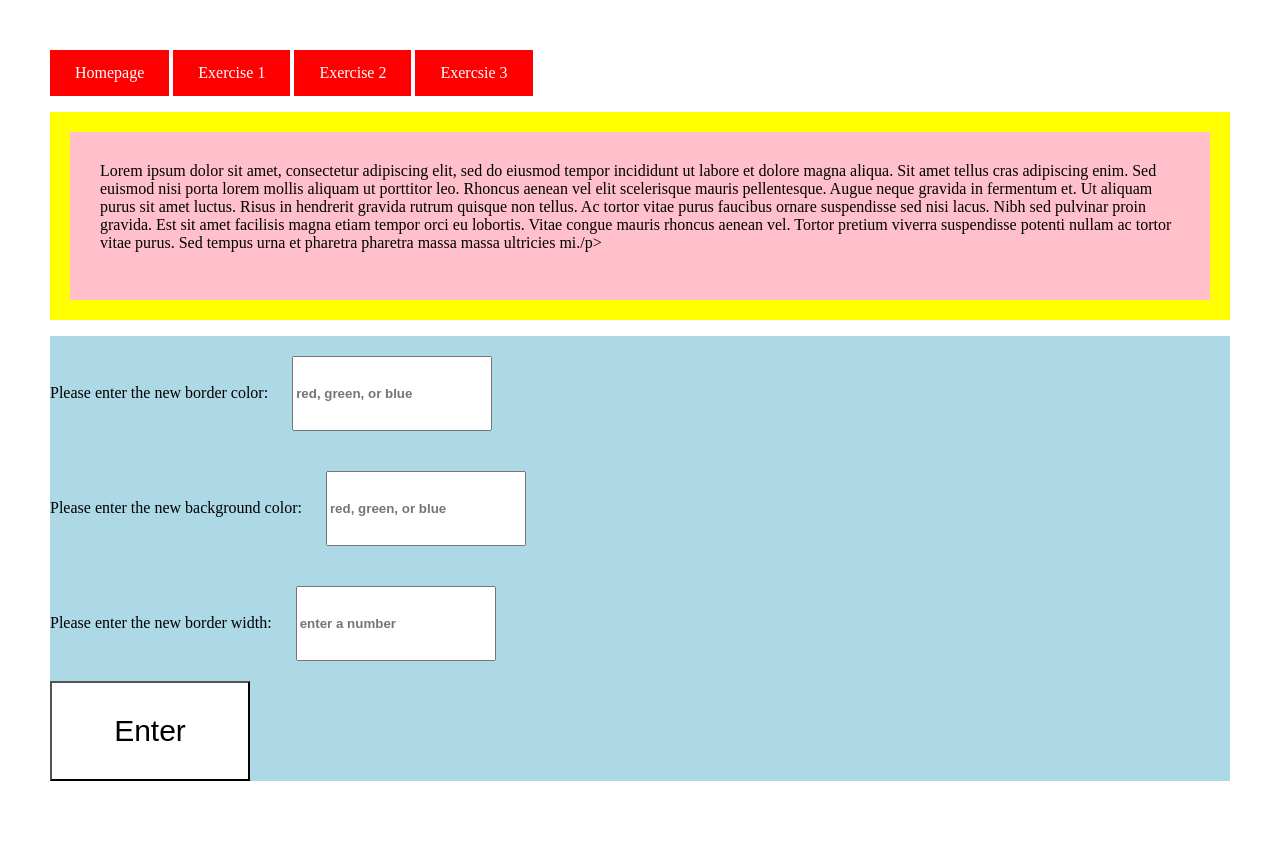
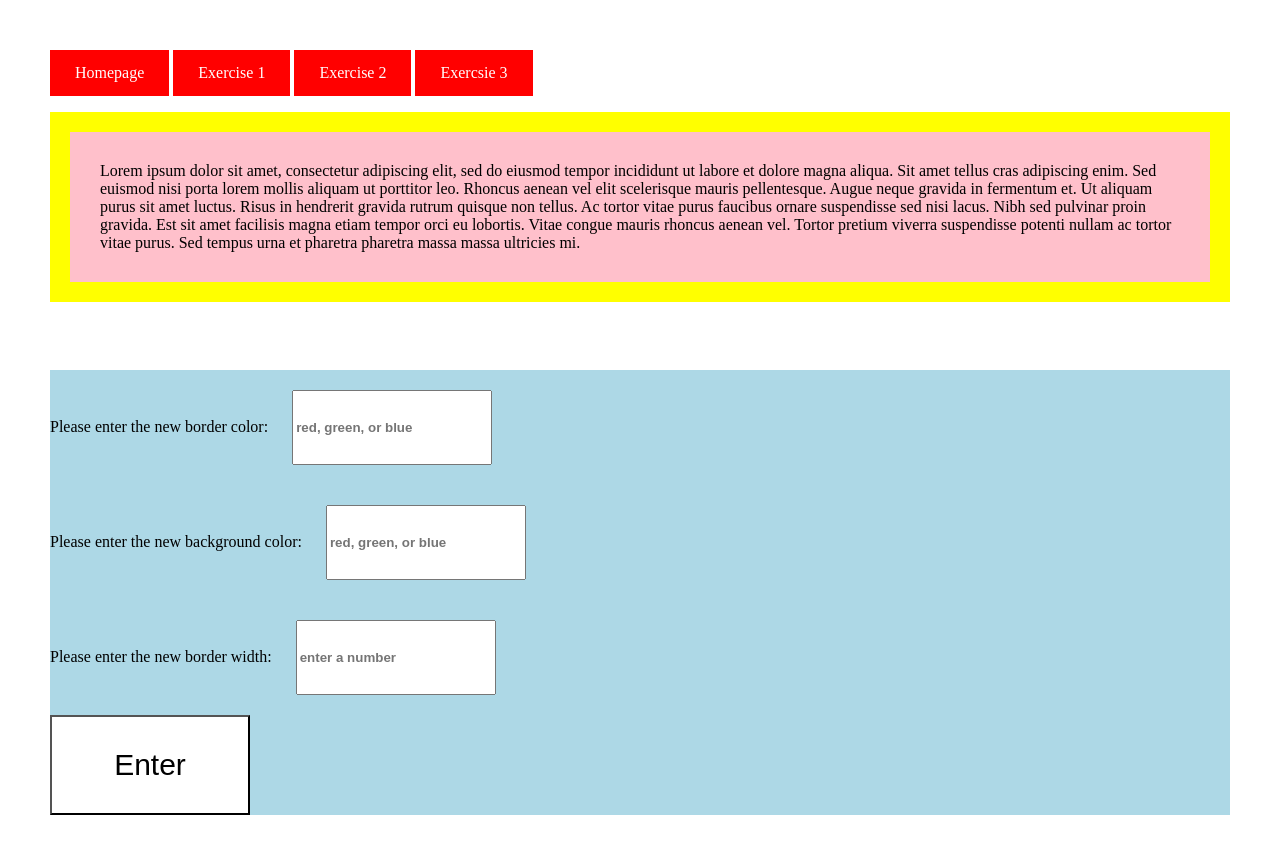
Before and after one commit to k19c90/EECS448_Lab3, a plain HTML site: page Exercise_4/exercise4.html in a window 1280 px wide. Before the commit the page ends 831 px from the top, so only its background shows below. Drawn offline with Linux system fonts and the light colour scheme.

Commit message:
fixed typo

```diff
--- a/Exercise_4/exercise4.html
+++ b/Exercise_4/exercise4.html
@@ -12,7 +12,7 @@
         <a href="../Exercise_2/exercise2.html">Exercise 2</a>
         <a href="../Exercise_3/exercise3.html">Exercsie 3</a>
 
-        <p id="edit">Lorem ipsum dolor sit amet, consectetur adipiscing elit, sed do eiusmod tempor incididunt ut labore et dolore magna aliqua. Sit amet tellus cras adipiscing enim. Sed euismod nisi porta lorem mollis aliquam ut porttitor leo. Rhoncus aenean vel elit scelerisque mauris pellentesque. Augue neque gravida in fermentum et. Ut aliquam purus sit amet luctus. Risus in hendrerit gravida rutrum quisque non tellus. Ac tortor vitae purus faucibus ornare suspendisse sed nisi lacus. Nibh sed pulvinar proin gravida. Est sit amet facilisis magna etiam tempor orci eu lobortis. Vitae congue mauris rhoncus aenean vel. Tortor pretium viverra suspendisse potenti nullam ac tortor vitae purus. Sed tempus urna et pharetra pharetra massa massa ultricies mi./p><br><br>
+        <p id="edit">Lorem ipsum dolor sit amet, consectetur adipiscing elit, sed do eiusmod tempor incididunt ut labore et dolore magna aliqua. Sit amet tellus cras adipiscing enim. Sed euismod nisi porta lorem mollis aliquam ut porttitor leo. Rhoncus aenean vel elit scelerisque mauris pellentesque. Augue neque gravida in fermentum et. Ut aliquam purus sit amet luctus. Risus in hendrerit gravida rutrum quisque non tellus. Ac tortor vitae purus faucibus ornare suspendisse sed nisi lacus. Nibh sed pulvinar proin gravida. Est sit amet facilisis magna etiam tempor orci eu lobortis. Vitae congue mauris rhoncus aenean vel. Tortor pretium viverra suspendisse potenti nullam ac tortor vitae purus. Sed tempus urna et pharetra pharetra massa massa ultricies mi.</p><br><br>
 
         <p>
         Please enter the new border color:
```
